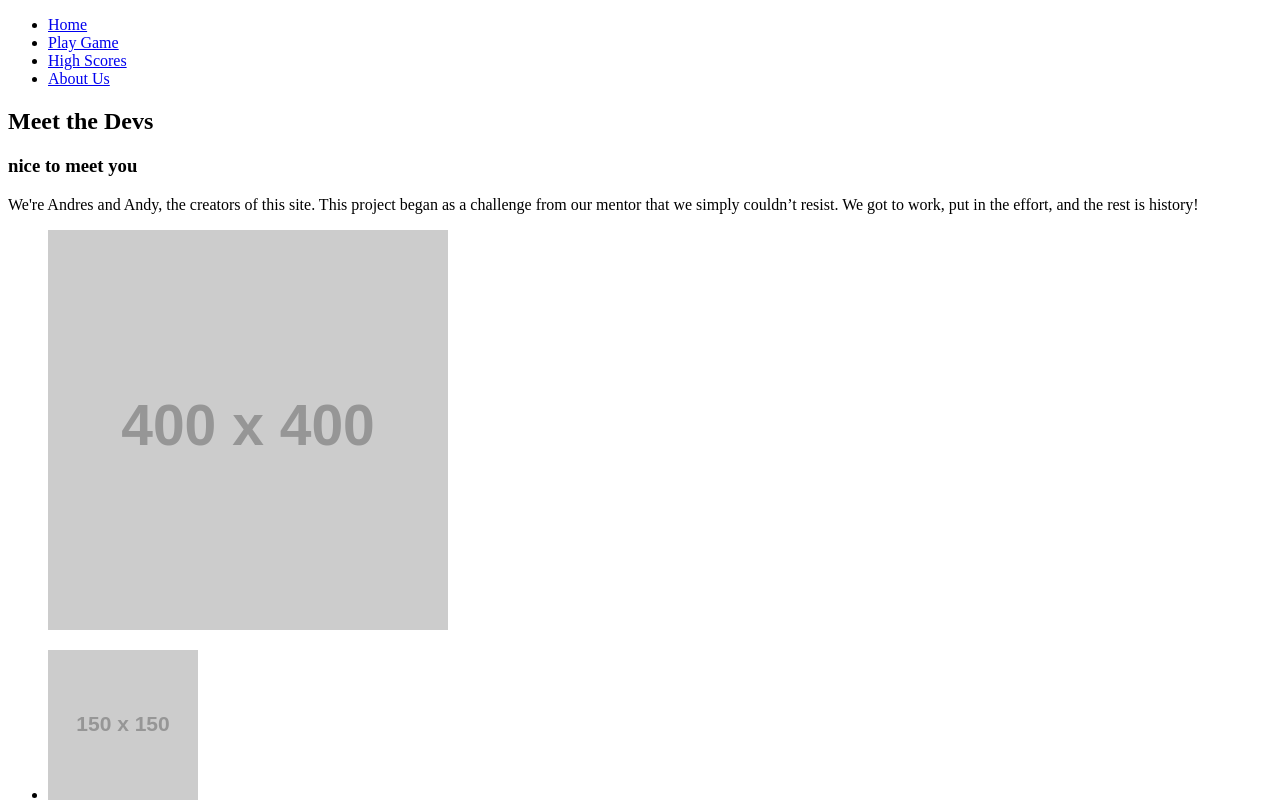
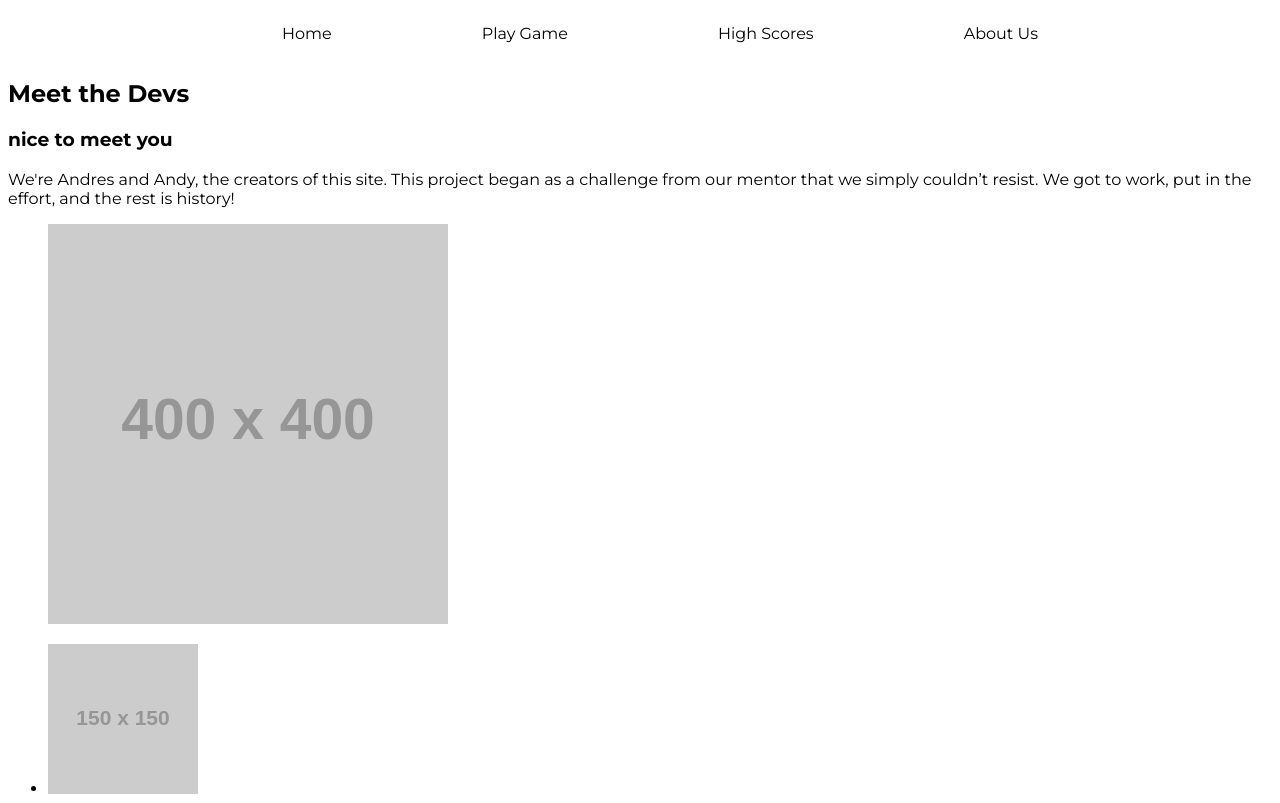
Before and after one commit to dragonlairindustries/pixel-pet, a plain HTML site: page html/about-us.html in a window 1280 px wide. Shown: the top 803 px of the page. Drawn offline with Linux system fonts and the light colour scheme; placeholder pictures from the web are drawn by us.

Commit message:
added stylesheet links to all html pages

```diff
--- a/html/about-us.html
+++ b/html/about-us.html
@@ -4,6 +4,12 @@
     <meta charset="UTF-8">
     <meta name="viewport" content="width=device-width, initial-scale=1.0">
     <title>About Us - Pixel Pet</title>
+    <link rel="stylesheet" href="/css/global.css">
+    <link rel="stylesheet" href="/css/header.css">
+    <link rel="stylesheet" href="/css/footer.css">
+    <link rel="preconnect" href="https://fonts.googleapis.com">
+    <link rel="preconnect" href="https://fonts.gstatic.com" crossorigin>
+    <link href="https://fonts.googleapis.com/css2?family=Montserrat:ital,wght@0,100..900;1,100..900&display=swap" rel="stylesheet">
 </head>
 <body>
     <header>
```
Also changed, not shown: html/high-score.html (+6 -0 lines), html/play-game.html (+6 -0 lines), index.html (+6 -0 lines).
